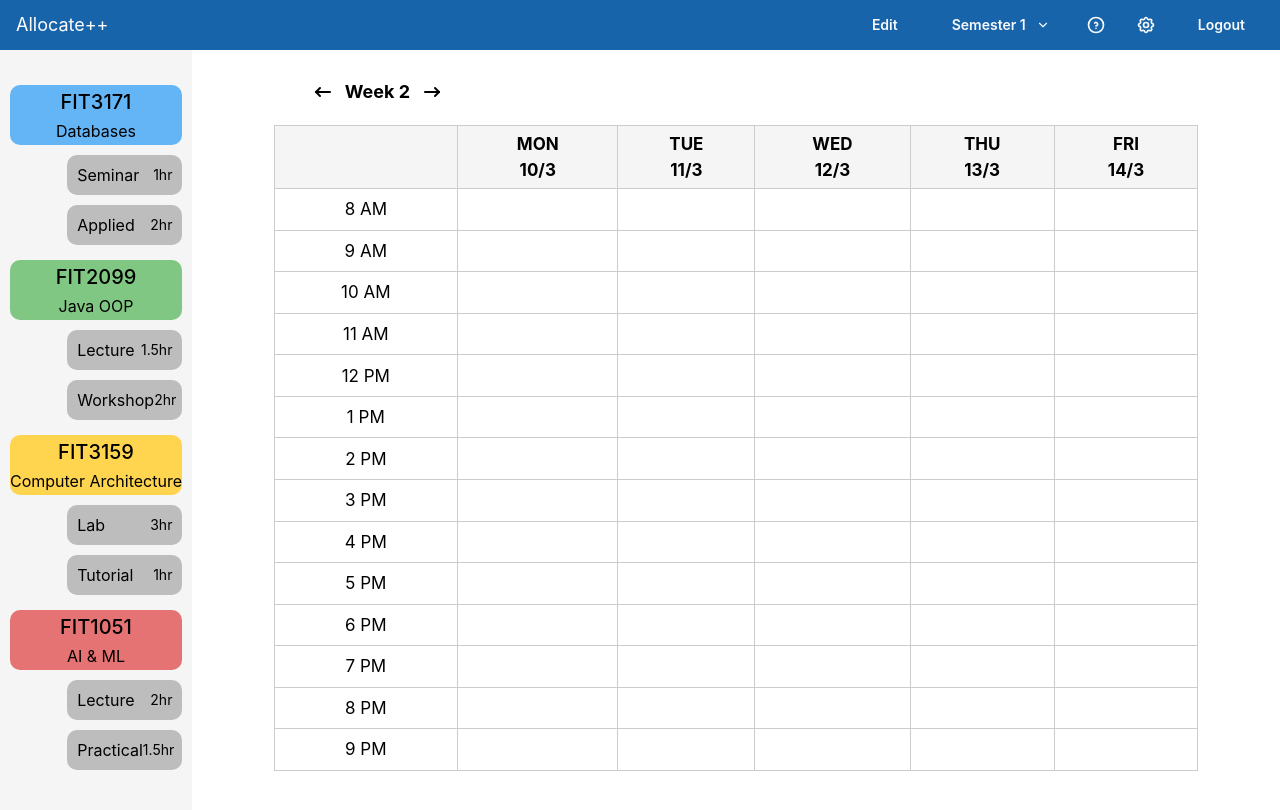
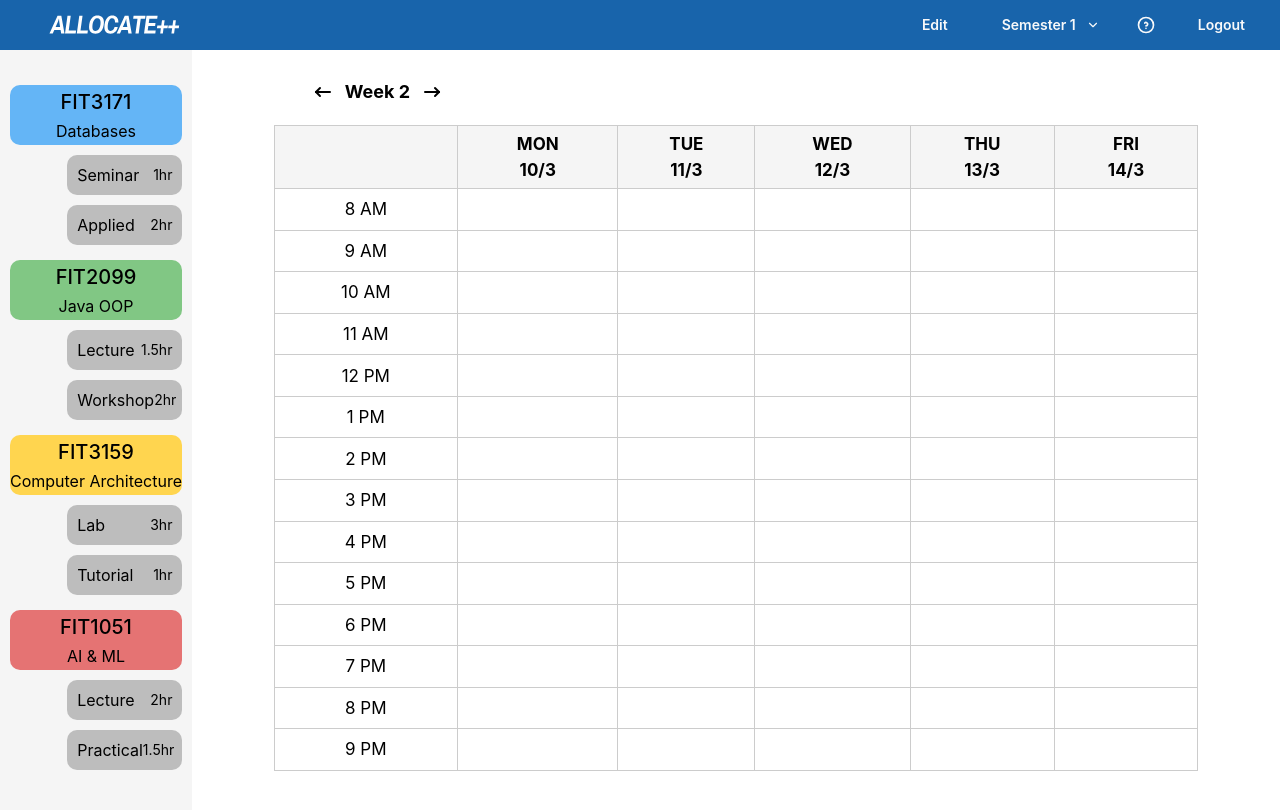
Before and after one commit to RichardLi88/unihack-2025, a React app in the folder project/frontend/: page / in a window 1280 px wide. Shown: the top 810 px of the page. Built offline with nearby package versions, Linux system fonts and the light colour scheme; no server answers; the HTML template or start-up script is replaced by a standard one.

Commit message:
Navbar adds edit/save change, remove settings, routes help and adds icon for Allocate++ and route to home

```diff
--- a/project/frontend/src/components/Navbar.jsx
+++ b/project/frontend/src/components/Navbar.jsx
@@ -1,20 +1,30 @@
 import { useContext, useState } from "react";
-import { Text, Button, Menu, Flex, ActionIcon } from "@mantine/core";
+import { Text, Button, Menu, Flex, ActionIcon, Image } from "@mantine/core";
 import {
-  IconSettings,
   IconHelpCircle,
   IconChevronDown,
   IconEdit,
 } from "@tabler/icons-react";
 import { PageContext } from "../contexts/PageContext";
+import { useNavigate } from "react-router";
+import AllocateLogo from "../assets/allocate_logo.svg"
 
 function Navbar() {
   const [selectedSemester, setSelectedSemester] = useState("Semester 1");
+  const [modeText, setModeText] = useState("Edit")
   const { setEdit, setEditUnit } = useContext(PageContext);
+  const navigate = useNavigate()
 
   const handleEdit = () => {
     setEditUnit(-1);
-    setEdit((e) => !e);
+    setEdit((e) => {
+      if (modeText == "Edit") {
+        setModeText("Save")
+      } else {
+        setModeText("Edit")
+      }
+      return !e
+    });
   };
 
   return (
@@ -26,14 +36,15 @@ function Navbar() {
       align="center"
       justify="space-between"
     >
-      <Text size="lg" weight={500}>
-        Allocate++
-      </Text>
+      <Button variant="transparent" color="white" size="lg" weight={500} onClick={() => navigate("/")}>
+        <Image src={AllocateLogo} h="150%" alt="Allocate++" />
+      </Button>
+
 
       {/* Navbar Right Section - Items slightly closer spaced */}
       <Flex gap="md" align="center">
         <Button variant="subtle" color="gray.0" onClick={handleEdit}>
-          Edit
+          {modeText}
         </Button>
 
         {/* Semester Selection Dropdown */}
@@ -58,11 +69,8 @@ function Navbar() {
         </Menu>
 
         {/* Help and Settings Icons */}
-        <ActionIcon variant="subtle" color="gray.0" size="lg">
+        <ActionIcon variant="subtle" color="gray.0" size="lg" onClick={() => navigate("/help")}>
           <IconHelpCircle size={20} />
-        </ActionIcon>
-        <ActionIcon variant="subtle" color="gray.0" size="lg">
-          <IconSettings size={20} />
         </ActionIcon>
 
         <Button variant="subtle" color="gray.0">
```
Also changed, not shown: project/frontend/src/assets/allocate_logo.svg (added).
